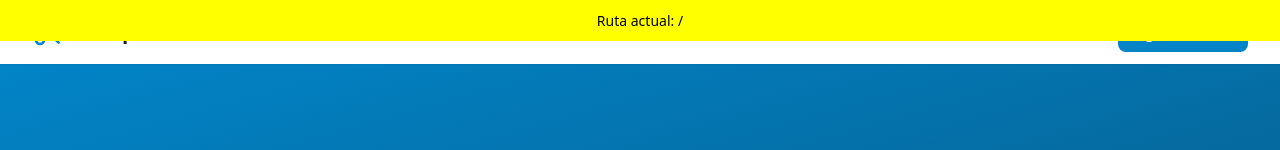
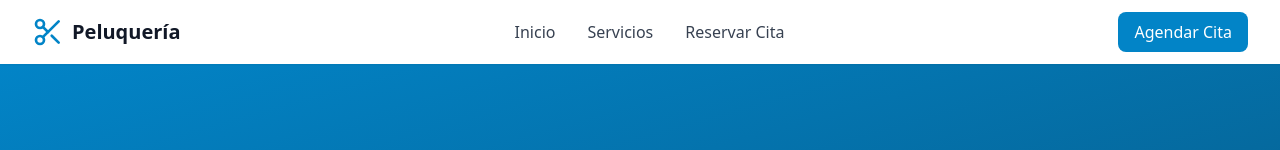
Before and after one commit to alperdomoarturo-source/peluqueria, a React (Vite) app: page / in a window 1280 px wide. Shown: the top 150 px of the page. Built offline with nearby package versions, Linux system fonts and the light colour scheme; no server answers; the database is empty.

Commit message:
Revert to BrowserRouter and remove debug code

```diff
--- a/src/App.tsx
+++ b/src/App.tsx
@@ -1,4 +1,4 @@
-import { HashRouter as Router, Routes, Route, Navigate, useLocation } from 'react-router-dom'
+import { BrowserRouter as Router, Routes, Route, Navigate } from 'react-router-dom'
 import Home from './pages/Home'
 import Booking from './pages/Booking'
 import AdminLogin from './pages/admin/AdminLogin'
@@ -8,31 +8,9 @@ import AdminServices from './pages/admin/AdminServices'
 import AdminSchedules from './pages/admin/AdminSchedules'
 import { isAuthenticated } from './utils/auth'
 
-function DebugLocation() {
-  const location = useLocation()
-  console.log('Current location:', location.pathname)
-  return (
-    <div style={{
-      position: 'fixed',
-      top: 0,
-      left: 0,
-      right: 0,
-      background: 'yellow',
-      color: 'black',
-      padding: '10px',
-      zIndex: 9999,
-      textAlign: 'center',
-      fontSize: '14px'
-    }}>
-      Ruta actual: {location.pathname}
-    </div>
-  )
-}
-
 function App() {
   return (
     <Router>
-      <DebugLocation />
       <Routes>
         {/* Client routes */}
         <Route path="/" element={<Home />} />
```
Also changed, not shown: 3 other files (tests, documents, lock files or other folders).
